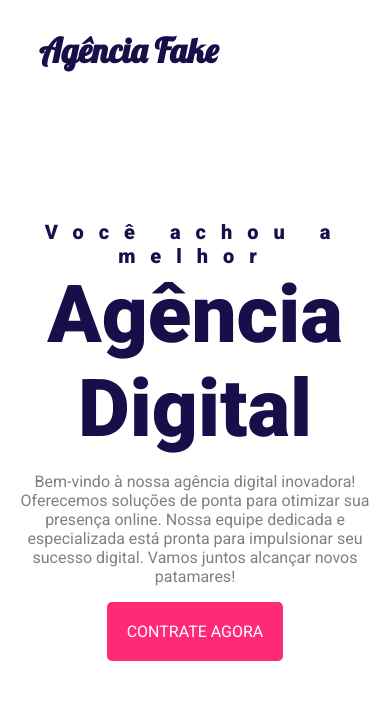
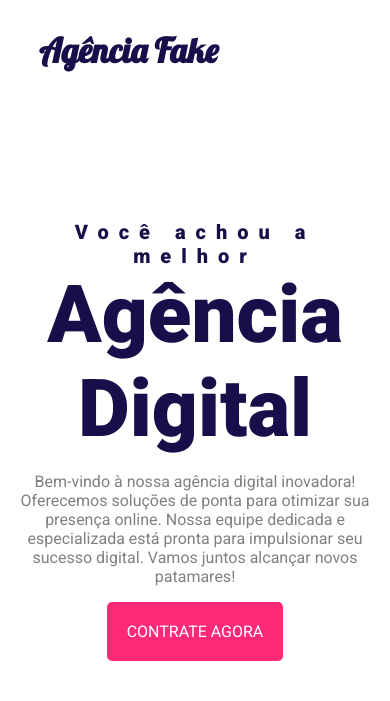
Before and after one commit to yagosantosog/agenciaFake, a plain HTML site: page index.html in a window 390 px wide. Shown: the top 701 px of the page. Drawn offline with Linux system fonts and the light colour scheme.

Commit message:
adjust letter spacing on first h2

```diff
--- a/CSS/responsive.css
+++ b/CSS/responsive.css
@@ -9,6 +9,10 @@
 
     .header {
         text-align: center;
+    }
+
+    .first-header-h2 {
+        letter-spacing: 10px;
     }
 
     .headline {
```
